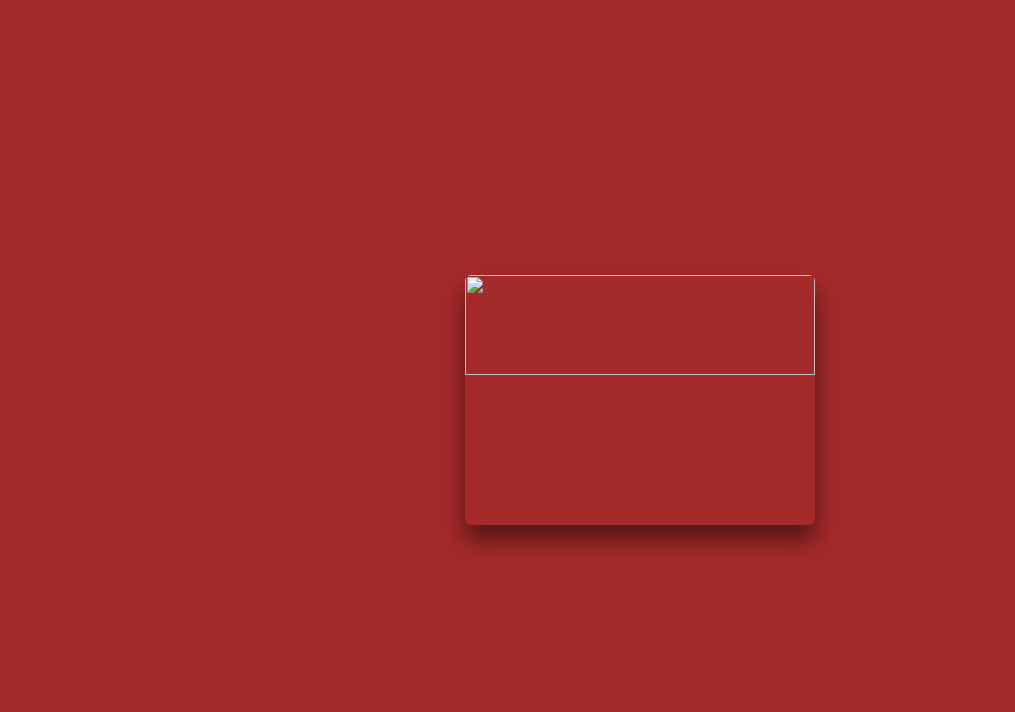
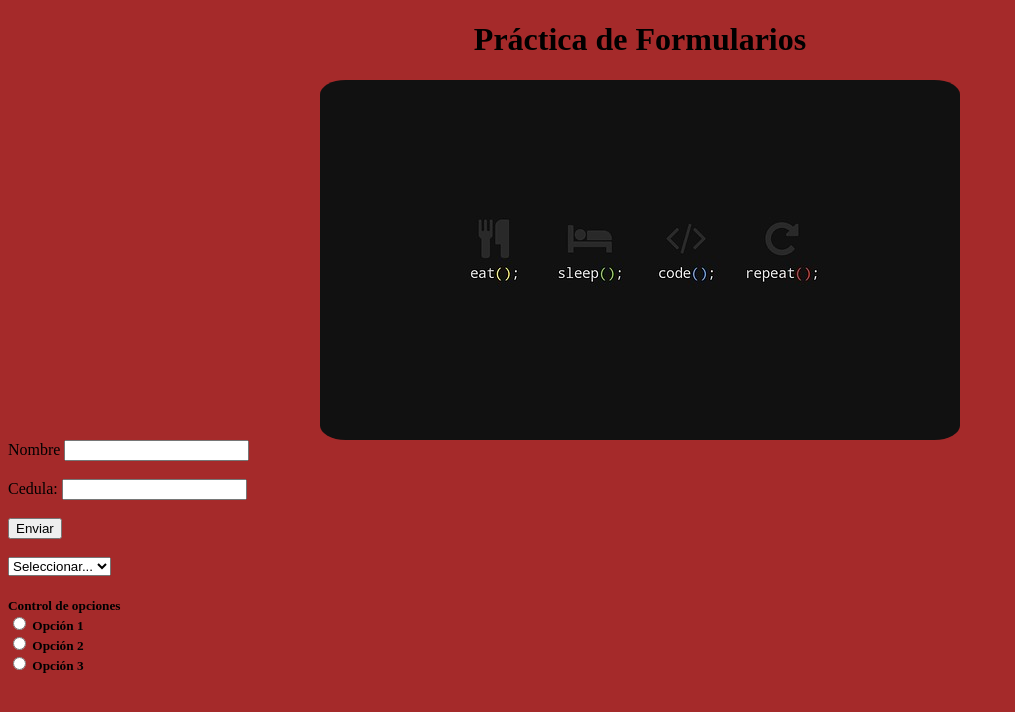
Before and after one commit to RafaeI11/Proyecto, a plain HTML site: page Proyecto/index.html in a window 1280 px wide. Shown: the whole page, without its empty margins (0-1015 px from the left). Drawn offline with Linux system fonts and the light colour scheme.

Commit message:
formulario

```diff
--- a/Proyecto/estilos.css
+++ b/Proyecto/estilos.css
@@ -1,84 +1,17 @@
 /* Colocamos un fondo ha nuestra pagina wed */
 body {
     background-color: brown;
-
 }
 
-* {
-    margin: 0;
-    padding: 0;
-    box-sizing:
-        border-box;
-    font-family: sans-serif;
+.codigo {
+    /*estas 2 lineas sirven para centar la imagen*/
+    display: block;
+    margin: auto;
+    /*redondear esquinas de una imagen*/
+    border-radius: 4%;
 }
 
-.contenedor {
-    width: 100%;
-    display: flex;
-    justify-content: center;
-    align-items: center;
-    height: 100vh;
-}
-
-.contenedor figure {
-    position: relative;
-    height: 250px;
-    width: 350px;
-    /*Oculta los objetos q estan fuera del contenedor*/
-    overflow: hidden;
-    /*redonde las esquinas de la imagen*/
-    border-radius: 6px;
-    box-shadow: 0px 15px 25px rgba(0, 0, 0, 0.50);
-    /*el cursor cambia a una manito*/
-    cursor: pointer;
-}
-
-.contenedor figure img {
-    width: 100%;
-    height: 100px;
-    transition: all 500ms ease-out;
-}
-
-.contenedor figure .capa {
-    position: absolute;
-    top: 0;
-    width: 100%;
-    height: 100%;
-    background: rgba(11, 103, 123, 0.6);
-    transition: all 500ms ease-out;
-    opacity: 0;
-    visibility: hidden;
+h1{
+    /*Centrar un texto*/
     text-align: center;
 }
-
-.contenedor figure:hover>.capa {
-    opacity: 1;
-    visibility: visible;
-}
-
-.contenedor figure:hover>.capa h3 {
-    margin-top: 70 px;
-    margin-bottom: 15px;
-}
-
-.contenedor figure:hover>img {
-    transform: scale(1.3);
-
-}
-
-.contenedor figure:hover>.capa h3 {
-    color: #fff;
-    font-weight: 400px;
-    margin-bottom: 120px;
-    transition: all 500ms ease-out;
-    margin - top: 30px;
-}
-
-.contenedor figure.capa p {
-    color: #fff;
-    font-size: 15px;
-    line-height: 1.5;
-    width: 100%;
-    max-width: 220px;
-    margin: auto;
-}
--- a/Proyecto/index.html
+++ b/Proyecto/index.html
@@ -6,26 +6,46 @@
   <meta http-equiv="X-UA-Compatible" content="IE=edge">
   <meta name="viewport" content="width=device-width, initial-scale=1.0">
   <link rel="stylesheet" href="estilos.css">
-  <title>Pagina Wed</title>
+  <title>Mi Proyecto</title>
   <!-- Esto sirve para colocar un icono a la pestaña de la pagina wed -->
   <link rel="icon" href="img/seguridad-informatica.ico">
 </head>
 
 <body>
-  <div class="contenedor">
-    <figure>
-      <img src="img/" alt="">
-      <div class="capa">
-        <h3>SLee Dw</h3>
-        <p>Lorem, ipsum dolor sit
-          amet, consectetur
-          adispisicing elit. Aliquam
-          non consequuntur
-          reiciendis aperiam!</p>
-      </div>
-    </figure>
-  </div>
+  <h1>Práctica de Formularios</h1>
+  <!--Usamos la etiqueta class para solo darle estilo ha esa imagen-->
+  <img src="img/eat-gfbbf29bbe_640.jpg" alt="" class="codigo">
+  <form>
 
+    <label for="nombre">Nombre</label>
+    <input type="text" id="nombre" name="nombre"><br>
+    <br><label for="cedula">Cedula:</label>
+    <input type="cedula" id="cedula" name="cedula"><br>
+    <br><input type="submit" value="Enviar"><br>
+
+    <br><select name="ciudad" id="ciudad">
+      <option value="">Seleccionar...</option>
+      <option value="1">Portoviejo</option>
+      <option value="2">Guayaquil</option>
+      <option value="3">Quito</option>
+    </select><br>
+
+    <h5>Control de opciones<br>
+    <label for="opcion1">
+      <input type="radio" id="opcion1" name="opciones" value="opcion1">
+      Opción 1
+    </label>
+    <br>
+    <label for="opcion2">
+      <input type="radio" id="opcion2" name="opciones" value="opcion2">
+      Opción 2
+    </label>
+    <br>
+    <label for="opcion3">
+      <input type="radio" id="opcion3" name="opciones" value="opcion3">
+      Opción 3
+    </h5>
+  </form>
 </body>
 
 </html>
```
